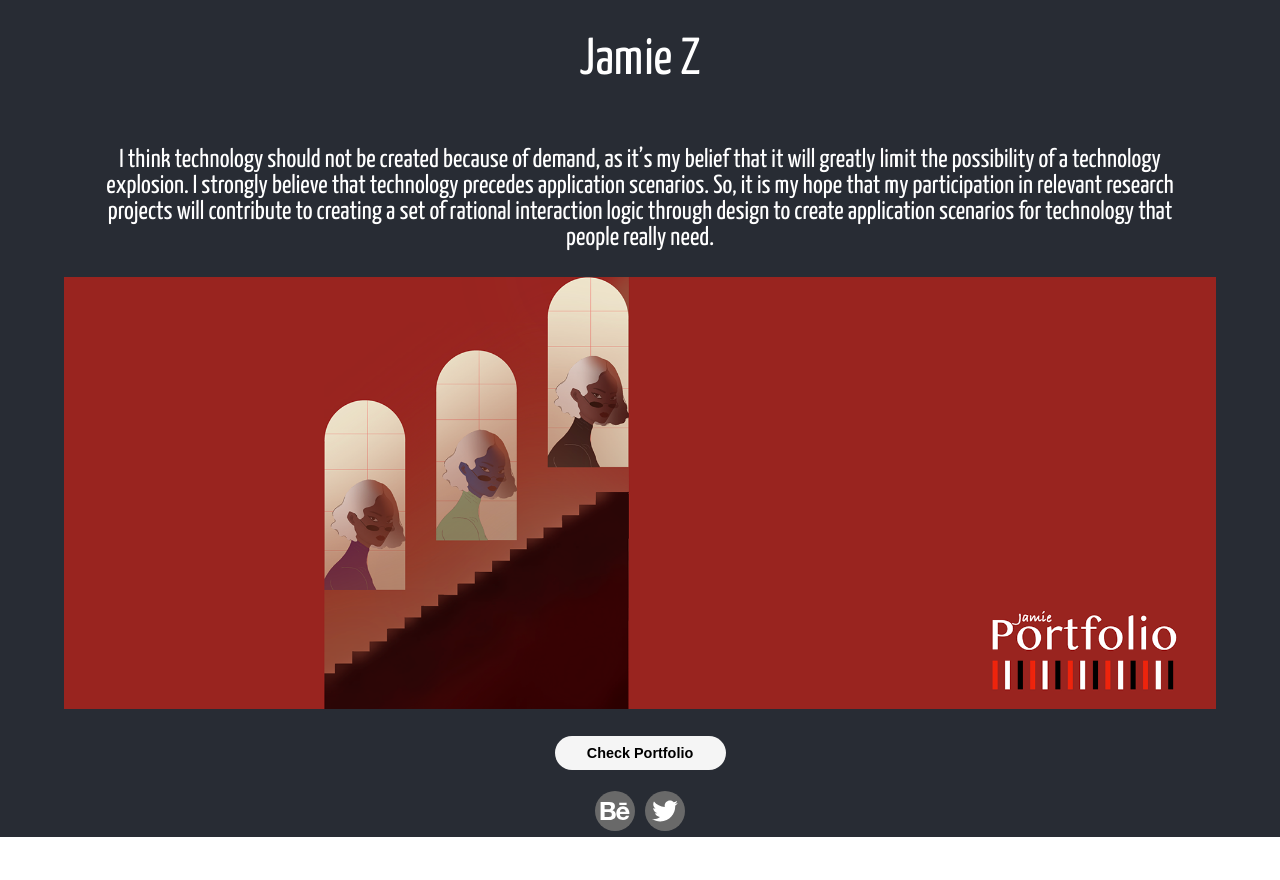
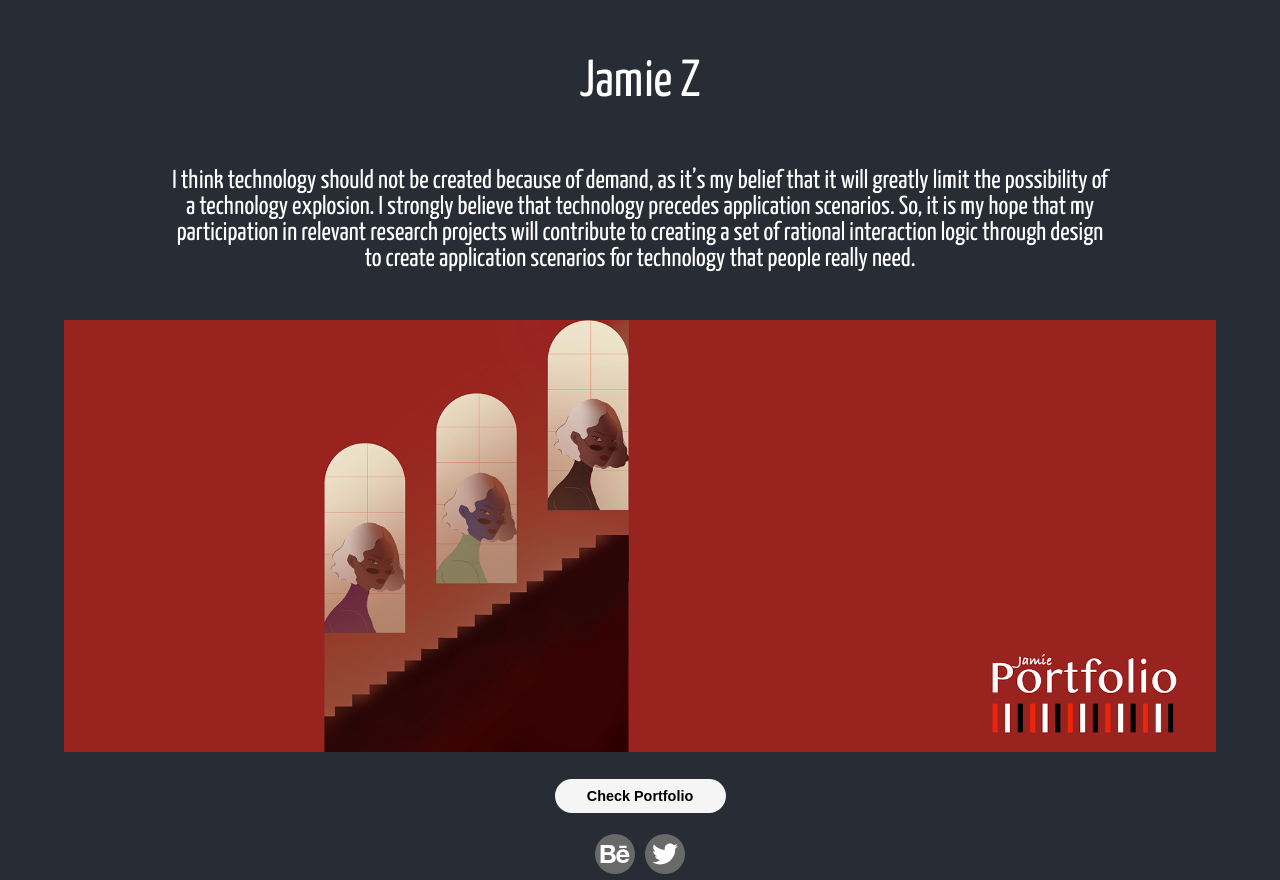
Before and after one commit to littleJamieZ/alittlejamie.art, a React (Create React App) app in the folder my-portfolio/: page / in a window 1280 px wide. Before the commit the page ends 837 px from the top, so only its background shows below. Built offline with nearby package versions, Linux system fonts and the light colour scheme.

Commit message:
fixes text-wrapper-bot

```diff
--- a/my-portfolio/src/App.css
+++ b/my-portfolio/src/App.css
@@ -11,21 +11,21 @@ h1{
 }
 
 p {
-  width: 86%;
   font-family: 'Yanone Kaffeesatz', sans-serif;
   font-size: 19px;
   line-height: 1;
 }
 
-.mobile-text-wrapper {
+.text-wrapper {
   display: flex;
   flex-direction: column;
   justify-content: center;
   align-items: center;
   height: 40vh;
+  width: 86%;
 }
 
-.mobile-text-wrapper-bot {
+.text-wrapper-bot {
   display: flex;
   flex-direction: column;
   justify-content: flex-start;
@@ -64,6 +64,7 @@ img {
 
 .icon-wrapper {
   display:flex;
+  justify-content: center;
 }
 
 .behance-logo {
@@ -118,6 +119,7 @@ img {
     flex-direction: column;
     justify-content: flex-start;
     align-items: center;
+    height: auto;
   }
 
   img {
--- a/my-portfolio/src/App.js
+++ b/my-portfolio/src/App.js
@@ -16,6 +16,7 @@ function App() {
         <a href="https://jamiezhao.site/" >
           <button className="portfolio-button">Check Portfolio</button>
         </a>
+
         <div className="icon-wrapper">
         <a href="https://www.behance.net/msjamie/moodboards" >
           <BehanceLogo className="behance-logo"/>
```
